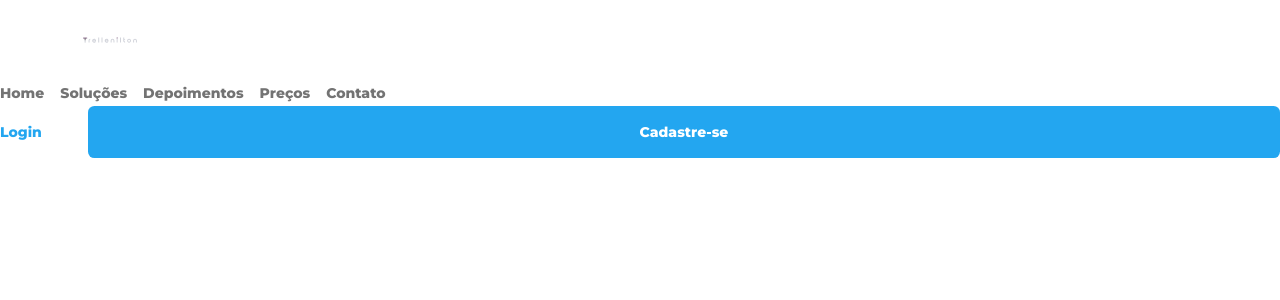
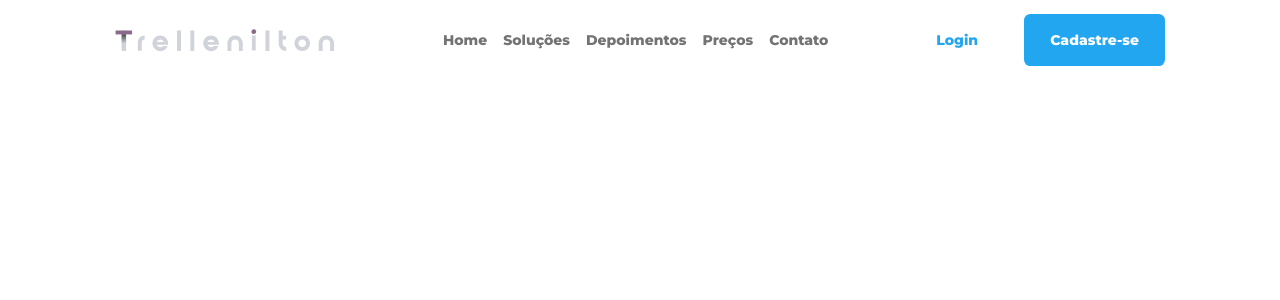
Before and after one commit to DiegoAATrevisan/landing-page, a React (Vite) app: page / in a window 1280 px wide. Shown: the top 300 px of the page. Built offline with nearby package versions, Linux system fonts and the light colour scheme.

Commit message:
edited logo, fixed components positioning on home page and moved Button.tsx to its properly package.

```diff
--- a/src/pages/Home.tsx
+++ b/src/pages/Home.tsx
@@ -1,38 +1,31 @@
-import "../styles/utility.css"
-import "../styles/header.css"
-import Logo from "../assets/logo.svg"
-import Button from "./Button"
-import { useState } from "react";
+import "../styles/utility.css";
+import "../styles/header.css";
+import Logo from "../assets/Trellenilton logo.svg";
+import Button from "../components/Button";
 
 export default function Home() {
-    const [showMobileMenu, setShowMobileMenu] = useState(false);
-
     return (
         <>
-
             <header className="container py-sm">
                 <nav className="flex items-center justify-between">
                     <img src={Logo} alt="Logo Trellenilton" width={220} height={80} />
-                </nav>
                     <div className="desktop-only">
                         <ul className="flex gap-1">
-                        <li><a href="#">Home</a></li>
+                            <li><a href="#home">Home</a></li>
                             <li><a href="#solution">Soluções</a></li>
                             <li><a href="#testimonials">Depoimentos</a></li>
                             <li><a href="#pricing">Preços</a></li>
                             <li><a href="#contact">Contato</a></li>
                         </ul>
+                    </div>
                     <div className="desktop-only">
                         <div className="flex items-center">
                             <a className="reverse-color ml-lg" href="">Login</a>
                             <Button text="Cadastre-se" />
                         </div>
                     </div>
-
-                </div>
+                </nav>
             </header>
         </>
-
-
     )
 }
--- a/src/styles/header.css
+++ b/src/styles/header.css
@@ -1,9 +1,9 @@
-.reverse-color{
+.reverse-color {
     color: var(--primary-color);
 }
 
-.reverse-color:hover{
-    color: var(--secon-text-color);
+.reverse-color:hover {
+    color: var(--second-text-color);
 }
 
 .ml-lg {
--- a/src/styles/index.css
+++ b/src/styles/index.css
@@ -1,4 +1,6 @@
-*::before *::after {
+*,
+*::before,
+*::after {
   box-sizing: border-box;
 }
 
@@ -11,12 +13,13 @@
 }
 
 :root {
-  --text-color: #252b42;
+  --bg-color: #FFF;
+  --text-color: #252B42;
   --second-text-color: #737373;
-  --light-text-color: #fff;
-  --light-gray: #f8f8f8;
-  --primary-color: #23a6f0;
-  --secondary-color: #b2e3ff;
+  --light-text-color: #FFF;
+  --light-gray: #F8F8F8;
+  --primary-color: #23A6F0;
+  --secondary-color: #B2E3FF;
 
   --ff-sans: "Montserrat", system-ui, sans-serif;
   --fw-base: 400;
@@ -33,7 +36,7 @@
   --py-base: 1rem;
   --py-lg: 1.5rem;
   --py-xl: 3rem;
-  --py-lg: 1.5rem;
+  --px-lg: 1.5rem;
 }
 
 html {
@@ -42,7 +45,7 @@ html {
   font-size: var(--fs-base);
   line-height: 1.6;
   color: var(--text-color);
-  overflow: hidden;
+  overflow-x: hidden;
   scroll-behavior: smooth;
 }
 
@@ -59,6 +62,7 @@ h3 {
   font-weight: var(--fw-bold);
   letter-spacing: -0.04em;
 }
+
 
 h1 {
   font-size: var(--fs-2xl);
@@ -92,7 +96,7 @@ ul {
   list-style: none;
 }
 
-@media(width>=1280px) {
+@media (width >=1280px) {
   :root {
     --fs-lg: 2rem;
     --fs-xl: 2.625rem;
@@ -101,21 +105,7 @@ ul {
     --py-sm: 1rem;
     --py-base: 1.5rem;
     --py-lg: 2.5rem;
-    --py-xl: 4rem;
+    --py-xl: 5rem;
     --pg-lg: 2rem;
   }
 }
-
-/*
-header {
-  width: max-content;
-  height: fit-content;
-}
-
-body {
-  display: flex;
-  padding: 0rem 12rem;
-  flex-direction: column;
-  height: 100vh;
-  width: 100%;
-} */
--- a/src/styles/utility.css
+++ b/src/styles/utility.css
@@ -10,8 +10,8 @@
     padding-block: var(--py-xl);
 }
 
-.py-lg {
-    padding-inline: var(--py-lg);
+.px-lg {
+    padding-inline: var(--px-lg);
 }
 
 .desktop-only {
@@ -35,7 +35,7 @@
     display: flex;
 }
 
-.grid{
+.grid {
     display: grid;
 }
 
@@ -58,9 +58,9 @@
     margin-inline: auto;
 }
 
-@media(width>=1280px) {
+@media (width >=1280px) {
     .container {
-        --maxwidth: 1050px;
+        --max-width: 1050px;
     }
 
     .desktop-only {
```
Also changed, not shown: src/assets/Trellenilton logo.svg (added), src/assets/logo.svg (deleted), src/components/Button.tsx (renamed from src/pages/Button.tsx). Lines whose indentation alone changed are shown as unchanged.
